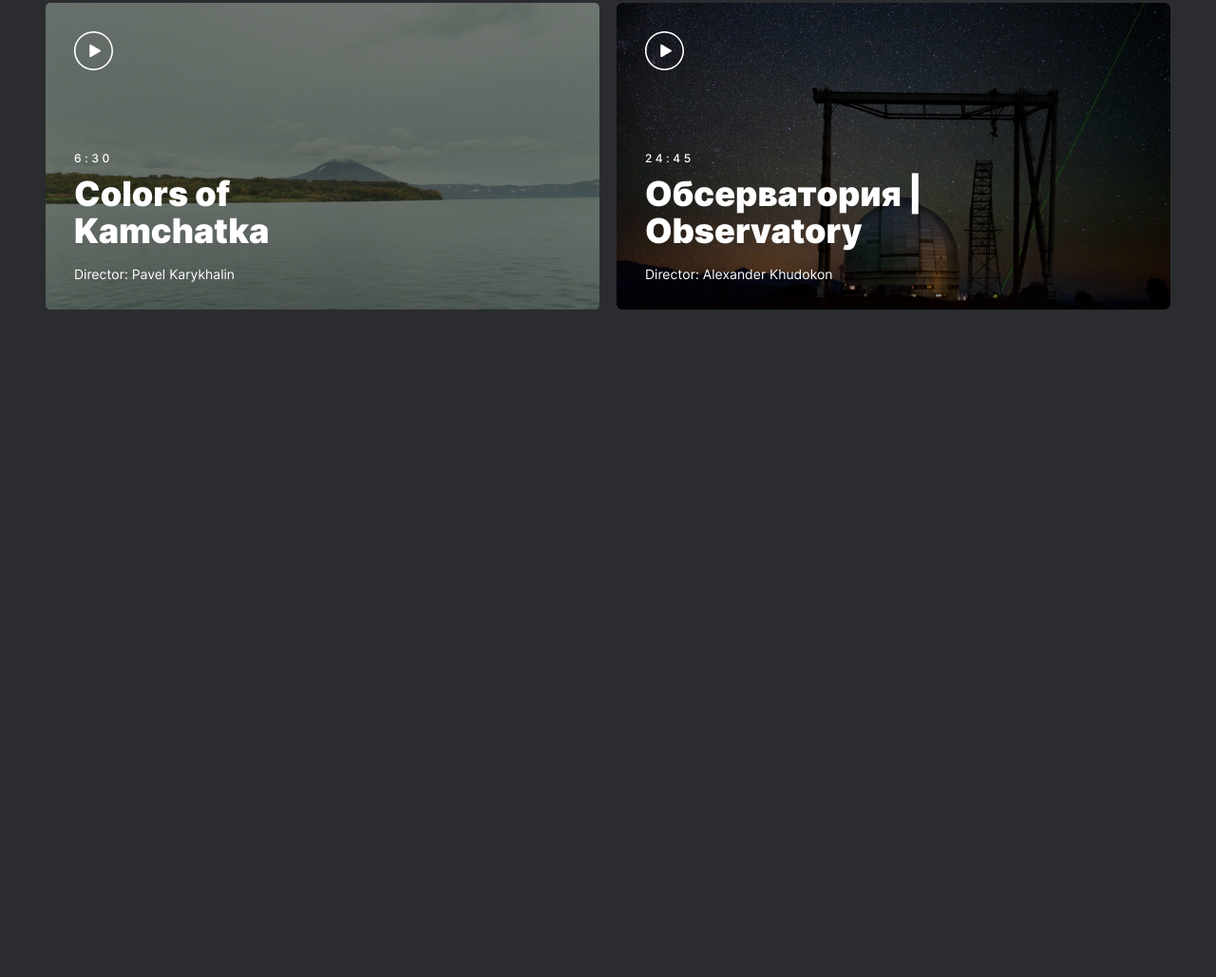
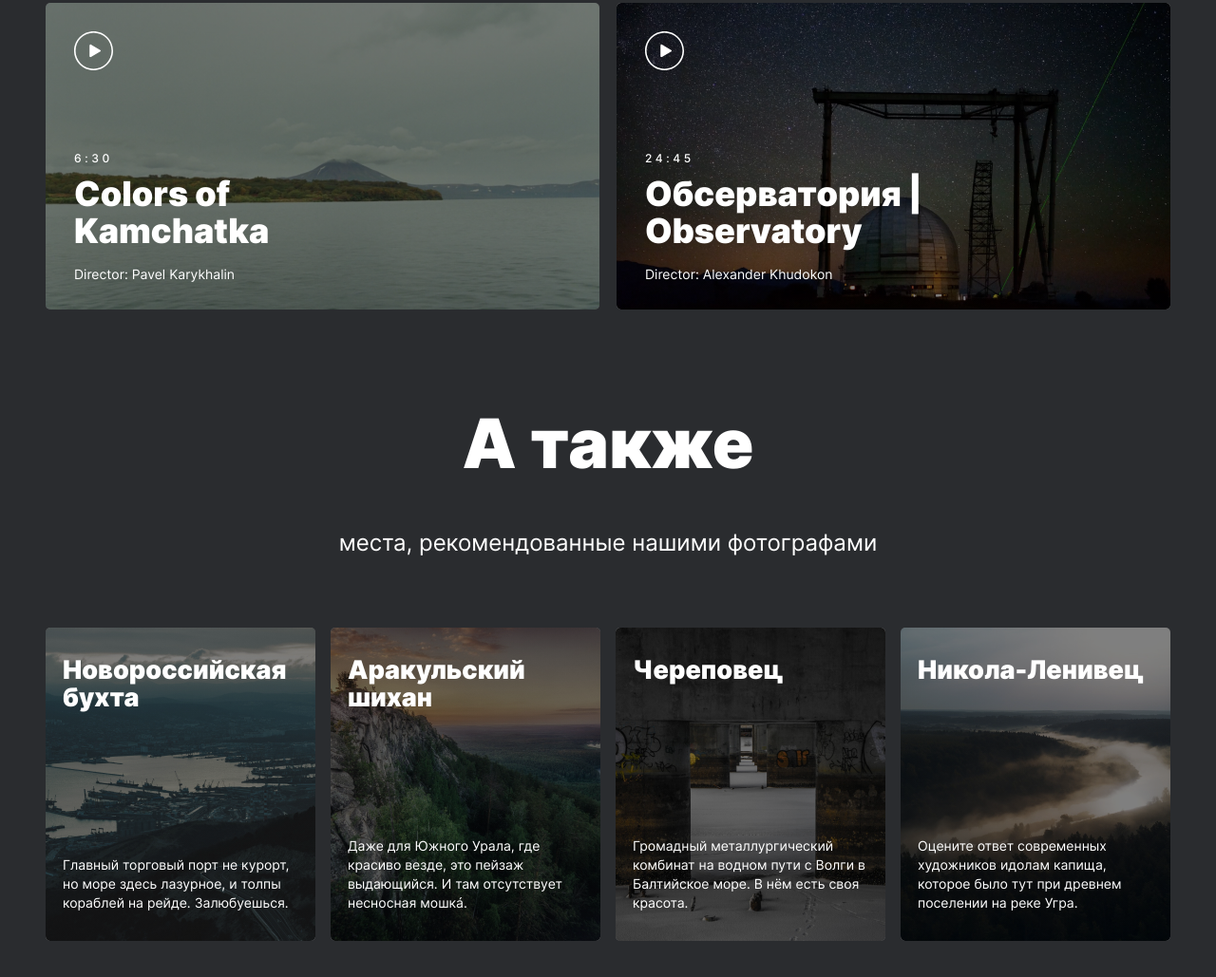
Before and after one commit to lupenq/praktikum_sprint3, a plain HTML site: page index.html in a window 1280 px wide. Shown: the part 6217-7246 px from the top of the page at 95% size. Before the commit the page ends 6543 px from the top, so only its background shows below. Drawn offline with Linux system fonts and the light colour scheme.

Commit message:
add additional section

```diff
--- /dev/null
+++ b/blocks/additional/__container/additional__container.css
@@ -0,0 +1,6 @@
+.additional__container {
+    margin-top: 72px;
+    display: grid;
+    grid-template-columns: repeat(4, 1fr);
+    grid-column-gap: 16px;
+}
--- /dev/null
+++ b/blocks/additional/__heading/additional__heading.css
@@ -0,0 +1,9 @@
+.additional__heading {
+    width: 248px;
+    height: 55px;
+    margin: 0;
+    font-style: normal;
+    font-weight: 900;
+    font-size: 27px;
+    line-height: 29px;
+}
--- /dev/null
+++ b/blocks/additional/__item/additional__item.css
@@ -0,0 +1,31 @@
+.additional__item {
+    display: flex;
+    flex-direction: column;
+    justify-content: space-between;
+    box-sizing: border-box;
+    width: 284px;
+    height: 330px;
+    border-radius: 5px;
+    position: relative;
+    padding: 30px 18px;
+}
+
+.additional__item:nth-child(1) {
+    background: linear-gradient(rgba(0, 0, 0, 0.5), rgba(0, 0, 0, 0.5)),
+        url("../../../images/Image-3.jpg");
+}
+
+.additional__item:nth-child(2) {
+    background: linear-gradient(rgba(0, 0, 0, 0.5), rgba(0, 0, 0, 0.5)),
+        url("../../../images/Image-2.jpg");
+}
+
+.additional__item:nth-child(3) {
+    background: linear-gradient(rgba(0, 0, 0, 0.5), rgba(0, 0, 0, 0.5)),
+        url("../../../images/Image-1.jpg");
+}
+
+.additional__item:nth-child(4) {
+    background: linear-gradient(rgba(0, 0, 0, 0.5), rgba(0, 0, 0, 0.5)),
+        url("../../../images/Image.jpg");
+}
--- /dev/null
+++ b/blocks/additional/__text/additional__text.css
@@ -0,0 +1,7 @@
+.additional__text {
+    font-style: normal;
+    font-weight: normal;
+    font-size: 14px;
+    line-height: 20px;
+    margin: 0;
+}
--- /dev/null
+++ b/blocks/additional/additional.css
@@ -0,0 +1,8 @@
+@import url("./__container/additional__container.css");
+@import url("./__heading/additional__heading.css");
+@import url("./__item/additional__item.css");
+@import url("./__text/additional__text.css");
+
+.additional {
+    margin-top: 102px;
+}
--- a/index.html
+++ b/index.html
@@ -305,6 +305,52 @@
                     </div>
                 </div>
             </section>
+
+            <section class="additional">
+                <h2 class="content-title">
+                    А также
+                </h2>
+                <h3 class="content-subtitle">
+                    места, рекомендованные нашими фотографами
+                </h3>
+                <a class="additional__container">
+                    <article class="additional__item">
+                        <h4 class="additional__heading">
+                            Новороссийская бухта
+                        </h4>
+                        <p class="additional__text">
+                            Главный торговый порт не курорт, но море здесь лазурное, и толпы кораблей на рейде. Залюбуешься.
+                        </p>
+                    </article>
+
+                    <article class="additional__item">
+                        <h4 class="additional__heading">
+                            Аракульский шихан
+                        </h4>
+                        <p class="additional__text">
+                            Даже для Южного Урала, где красиво везде, это пейзаж выдающийся. И там отсутствует несносная мошкá.
+                        </p>
+                    </article>
+
+                    <article class="additional__item">
+                        <h4 class="additional__heading">
+                            Череповец
+                        </h4>
+                        <p class="additional__text">
+                            Громадный металлургический комбинат на водном пути с Волги в Балтийское море. В нём есть своя красота.
+                        </p>
+                    </article>
+
+                    <article class="additional__item">
+                        <h4 class="additional__heading">
+                            Никола-Ленивец
+                        </h4>
+                        <p class="additional__text">
+                            Оцените ответ современных художников идолам капища, которое было тут при древнем поселении на реке Угра.
+                        </p>
+                    </article>
+                </div>
+            </section>
         </div>
     </body>
 </html>
--- a/pages/index.css
+++ b/pages/index.css
@@ -10,6 +10,7 @@
 @import url("../blocks/content-title/content-title.css");
 @import url("../blocks/content-subtitle/content-subtitle.css");
 @import url("../blocks/video/video.css");
+@import url("../blocks/additional/additional.css");
 
 body {
     font-family: "Inter", Arial, sans-serif;
```
Also changed, not shown: images/Image-1.jpg (added), images/Image-2.jpg (added), images/Image-3.jpg (added), images/Image.jpg (added).
